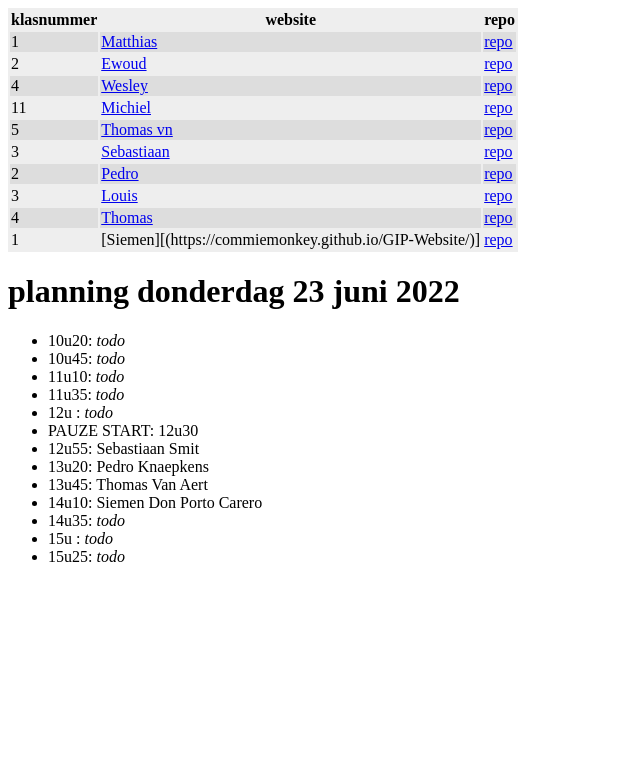
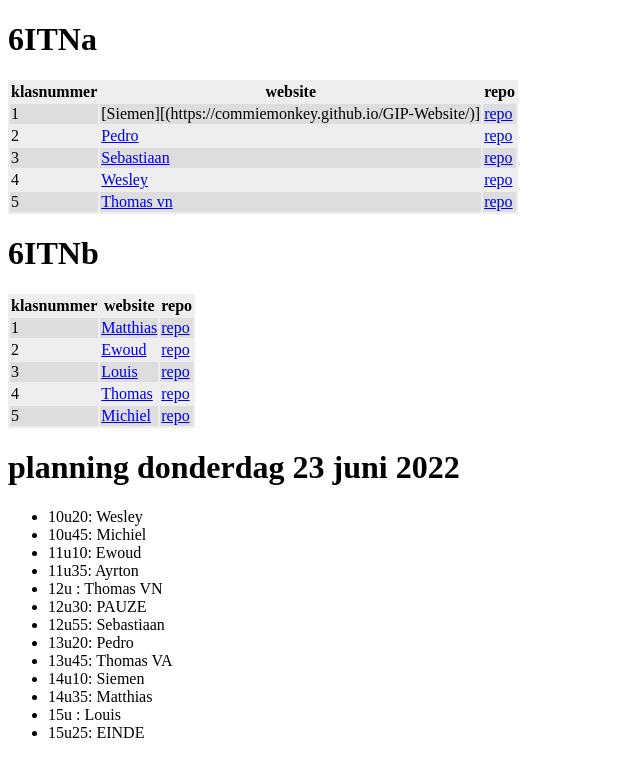
Before and after one commit to vbrh-immalle/vbrh-immalle.github.io, a Jekyll site: the page built from GIPWebsites2021-2022/index.md, in a window 1280 px wide. Shown: the top 777 px of the page, without its empty margins (0-640 px from the left). Built offline with Jekyll 4.4.1, drawn with Linux system fonts in a browser that asks for light colours; some web fonts are replaced.

Commit message:
Volgorde + uurregeling

```diff
--- a/GIPWebsites2021-2022/index.md
+++ b/GIPWebsites2021-2022/index.md
@@ -3,33 +3,38 @@ layout: default
 title: GIP Websites 2021-2022
 ---
 
+# 6ITNa
+
+| klasnummer | website | repo |
+|---|---|---|
+| 1 | [Siemen][(https://commiemonkey.github.io/GIP-Website/)] | [repo](https://github.com/SiemenDPC-immalle/Gipwebsite) |
+| 2 | [Pedro](https://poiminator.github.io/GIPWebsite/) | [repo]( https://github.com/pOiMiNaToR/Gipwebsite) |
+| 3 | [Sebastiaan](sebastiaan-immalle.github.io/gipwebsite/) | [repo](https://github.com/sebastiaan-immalle/Gipwebsite) |
+| 4 | [Wesley](https://wesleyvl-immalle.github.io/Gipwebsite/) | [repo](https://github.com/wesleyvl-immalle/Gipwebsite/) |
+| 5 | [Thomas vn](https://thomasvn-immalle.github.io/GIPWebsite/) | [repo](https://github.com/ThomasVN-immalle/GIPWebsite) |
+
+# 6ITNb
+
 | klasnummer | website | repo |
 |---|---|---|
 | 1 | [Matthias](https://lissun.github.io/Gipwebsite/) | [repo](https://github.com/Lissun/Gipwebsite) |
 | 2 | [Ewoud](https://ewoudf-immalle.github.io/Gipwebsite/) | [repo](https://github.com/EwoudF-immalle/Gipwebsite) |
-| 4 | [Wesley](https://wesleyvl-immalle.github.io/Gipwebsite/) | [repo](https://github.com/wesleyvl-immalle/Gipwebsite/) |
-| 11 | [Michiel](https://michielvdb-immalle.github.io/GIPwebsite/) | [repo](https://github.com/MichielVDB-immalle/GIPwebsite) |
-| 5 | [Thomas vn](https://thomasvn-immalle.github.io/GIPWebsite/) | [repo](https://github.com/ThomasVN-immalle/GIPWebsite) |
-| 3 | [Sebastiaan](sebastiaan-immalle.github.io/gipwebsite/) | [repo](https://github.com/sebastiaan-immalle/Gipwebsite) |
-| 2 | [Pedro](https://poiminator.github.io/GIPWebsite/) | [repo]( https://github.com/pOiMiNaToR/Gipwebsite) |
 | 3 | [Louis](https://louish-immalle.github.io/GIPWebsite/) | [repo](https://github.com/LouisH-immalle/GIPWebsite) |
 | 4 | [Thomas](https://commiemonkey.github.io/GIP-Website/) | [repo](https://github.com/CommieMonkey/GIP-Website) |
-| 1 | [Siemen][(https://commiemonkey.github.io/GIP-Website/)] | [repo](https://github.com/SiemenDPC-immalle/Gipwebsite) |
-
-
+| 5 | [Michiel](https://michielvdb-immalle.github.io/GIPwebsite/) | [repo](https://github.com/MichielVDB-immalle/GIPwebsite) |
 
 # planning donderdag 23 juni 2022
 
-- 10u20: *todo*
-- 10u45: *todo*
-- 11u10: *todo*
-- 11u35: *todo*
-- 12u  : *todo*
-- PAUZE START: 12u30
-- 12u55: Sebastiaan Smit
-- 13u20: Pedro Knaepkens
-- 13u45: Thomas Van Aert
-- 14u10: Siemen Don Porto Carero
-- 14u35: *todo*
-- 15u  : *todo*
-- 15u25: *todo*
+- 10u20: Wesley
+- 10u45: Michiel
+- 11u10: Ewoud
+- 11u35: Ayrton
+- 12u  : Thomas VN
+- 12u30: PAUZE
+- 12u55: Sebastiaan
+- 13u20: Pedro
+- 13u45: Thomas VA
+- 14u10: Siemen
+- 14u35: Matthias
+- 15u  : Louis
+- 15u25: EINDE
```
